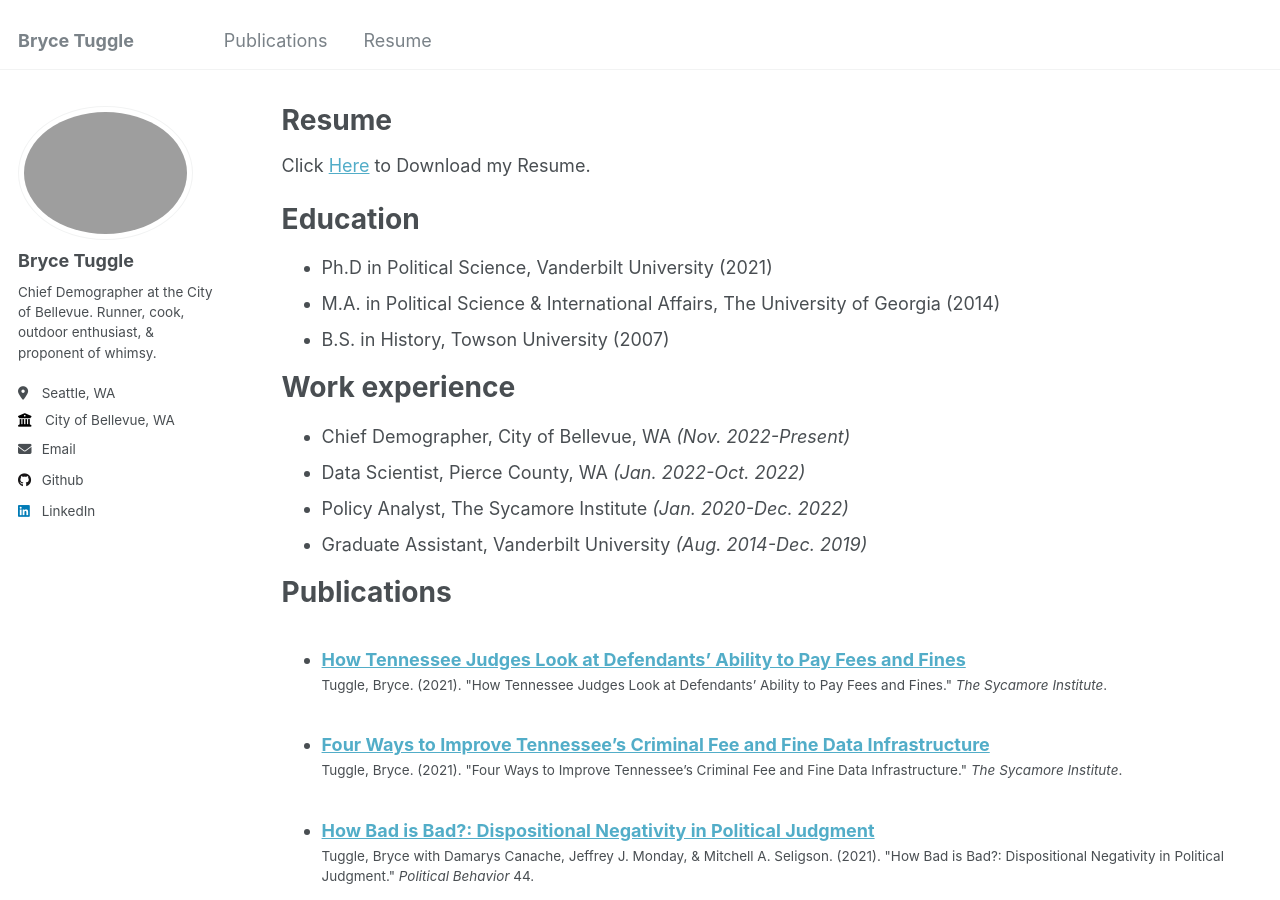
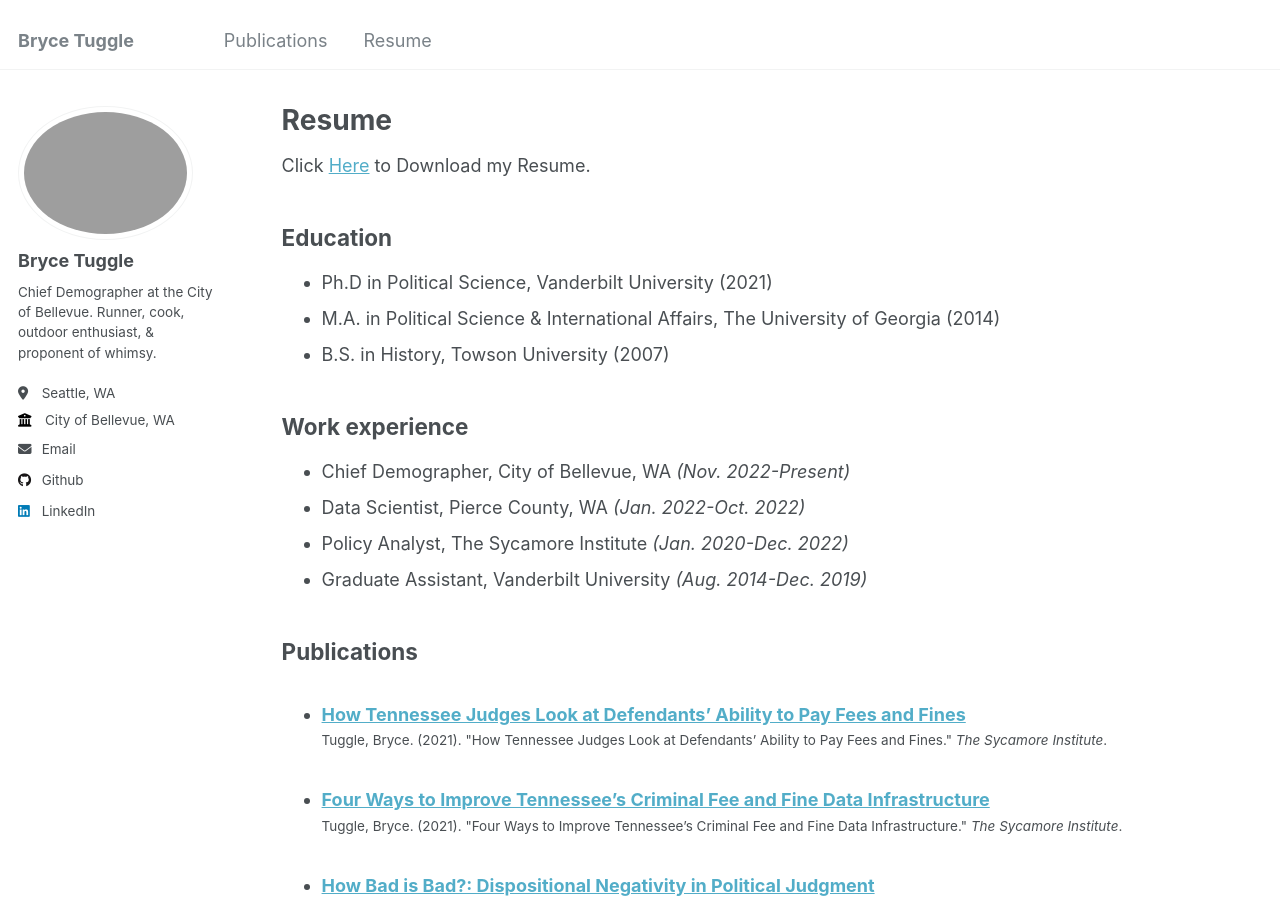
Before and after one commit to bwtuggle/bwtuggle.github.io, a Jekyll site: the page built from _pages/cv.md, in a window 1280 px wide and 900 px high. Built offline with Jekyll 4.4.1, drawn with Linux system fonts in a browser that asks for light colours.

Commit message:
Update CV formatting and section headers

```diff
--- a/_pages/cv.md
+++ b/_pages/cv.md
@@ -11,21 +11,22 @@ redirect_from:
 
 Click [Here](http://bwtuggle.github.io/files/Bryce%20Williams-Tuggle%20Website%20Resume.pdf) to Download my Resume.
 
-Education
-======
+## Education
+
 * Ph.D in Political Science, Vanderbilt University (2021)
 * M.A. in Political Science & International Affairs, The University of Georgia (2014)
 * B.S. in History, Towson University (2007)
 
-Work experience
-======
+## Work experience
+
 * Chief Demographer, City of Bellevue, WA <i>(Nov. 2022-Present)<i>
 * Data Scientist, Pierce County, WA <i>(Jan. 2022-Oct. 2022)<i>
 * Policy Analyst, The Sycamore Institute <i>(Jan. 2020-Dec. 2022)<i>
 * Graduate Assistant, Vanderbilt University <i>(Aug. 2014-Dec. 2019)<i>
 
-Publications
-======
+## Publications
+
+
   <ul>{% for post in site.publications reversed %}
     {% include archive-single-cv.html %}
   {% endfor %}</ul>
```
